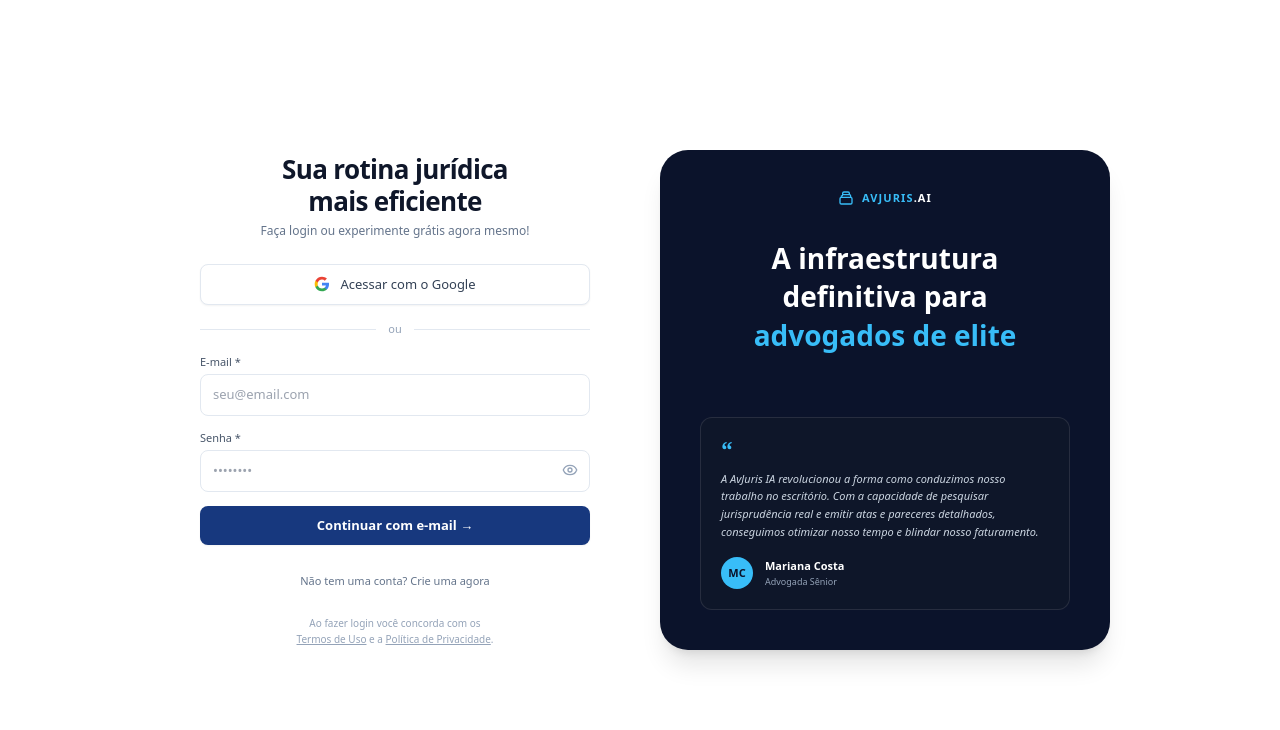
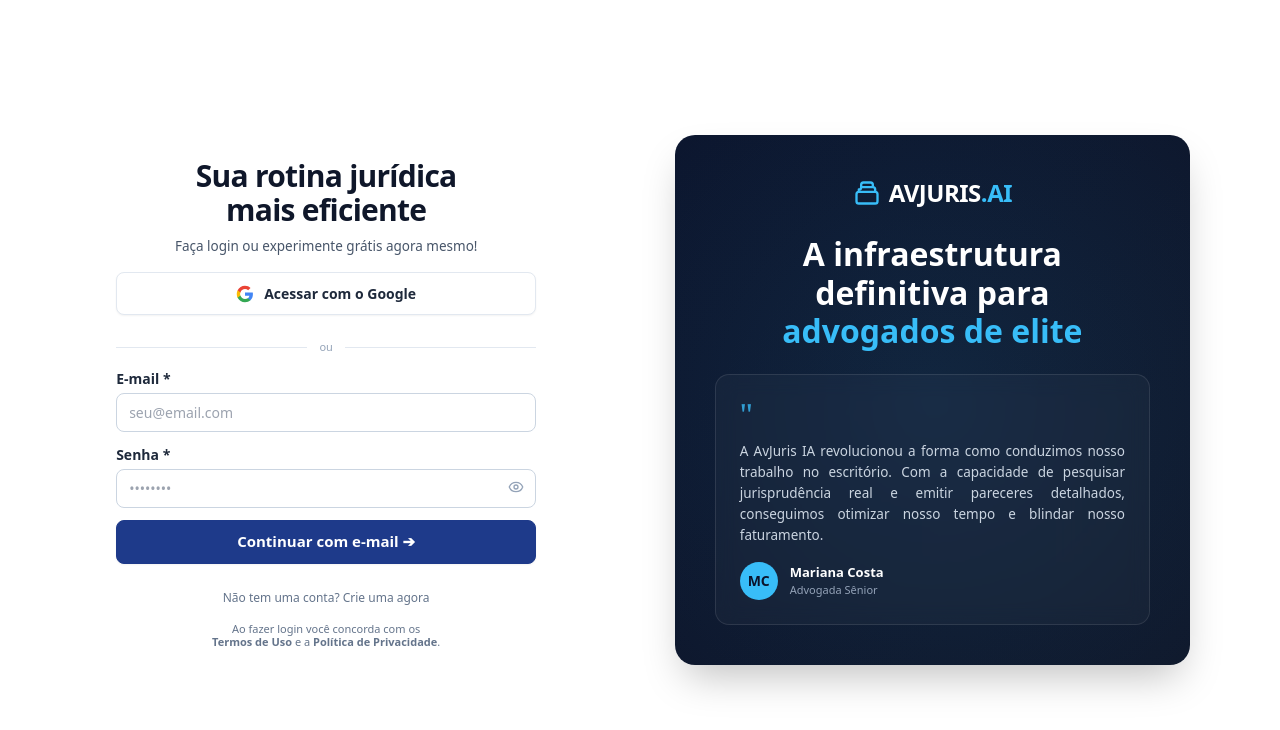
Before and after one commit to AislanVG/JurisPrime, a Next.js app in the folder frontend/: page / in a window 1280 px wide. Shown: the top 730 px of the page. Built offline with nearby package versions, Linux system fonts and the light colour scheme; no server answers.

Commit message:
Update page.tsx

```diff
--- a/frontend/app/page.tsx
+++ b/frontend/app/page.tsx
@@ -111,7 +111,7 @@
         setAuthMode("login");
       }
     } catch (err: any) {
-      setAuthError(err.message || "Erro de autenticação.");
+      setAuthError(err.message || "E-mail ou senha incorretos.");
     } finally {
       setAuthLoading(false);
     }
@@ -319,60 +319,48 @@
   }
 
   // =========================================================================
-  // 1. TELA DE LOGIN IDÊNTICA AO STREAMLIT
+  // 1. TELA DE LOGIN 100% IDÊNTICA AO STREAMLIT
   // =========================================================================
   if (!user) {
     return (
-      <div className="min-h-screen bg-white flex items-center justify-center px-4 py-8">
-        <div className="w-full max-w-[940px] grid grid-cols-1 md:grid-cols-2 gap-10 items-center">
+      <div className="min-h-screen bg-white flex items-center justify-center px-4 sm:px-6">
+        <div className="w-full max-w-[1100px] grid grid-cols-1 lg:grid-cols-[1.1fr_0.15fr_1.2fr] gap-6 items-center">
 
-          {/* LADO ESQUERDO: FORMULÁRIO */}
-          <div className="flex flex-col items-center text-center w-full max-w-[390px] mx-auto">
-            <h1 className="text-[26px] font-bold text-slate-900 tracking-tight leading-tight mb-1">
-              Sua rotina jurídica <br /> mais eficiente
+          {/* LADO ESQUERDO: FORMULÁRIO (col1) */}
+          <div className="w-full max-w-[420px] mx-auto flex flex-col items-center text-center">
+            <h1 className="text-[#0f172a] font-extrabold text-[30px] leading-[1.15] mt-2 mb-2 tracking-tight">
+              Sua rotina jurídica<br />mais eficiente
             </h1>
-            <p className="text-[12px] text-slate-500 mb-6">
+            <p className="text-[#475569] text-[13.5px] mb-4">
               Faça login ou experimente grátis agora mesmo!
             </p>
 
-            {/* BOTÃO GOOGLE OAUTH */}
+            {/* BOTÃO GOOGLE OAUTH (.google-btn-link) */}
             <button
               onClick={handleGoogleLogin}
               type="button"
-              className="w-full flex items-center justify-center space-x-2.5 py-2.5 px-4 border border-slate-200 rounded-lg bg-white hover:bg-slate-50 text-[13px] font-medium text-slate-700 shadow-sm transition-all mb-4"
+              className="w-full flex items-center justify-center gap-2.5 py-2.5 px-3 border border-[#e2e8f0] rounded-lg bg-white hover:bg-[#f8fafc] hover:border-[#cbd5e1] text-[14px] font-semibold text-[#1e293b] shadow-[0_1px_2px_rgba(0,0,0,0.05)] transition-all mb-3 cursor-pointer"
             >
-              <svg className="w-4 h-4" viewBox="0 0 24 24">
-                <path
-                  fill="#4285F4"
-                  d="M22.56 12.25c0-.78-.07-1.53-.2-2.25H12v4.26h5.92c-.26 1.37-1.04 2.53-2.21 3.31v2.77h3.57c2.08-1.92 3.28-4.74 3.28-8.09z"
-                />
-                <path
-                  fill="#34A853"
-                  d="M12 23c2.97 0 5.46-.98 7.28-2.66l-3.57-2.77c-.98.66-2.23 1.06-3.71 1.06-2.86 0-5.29-1.93-6.16-4.53H2.18v2.84C3.99 20.53 7.7 23 12 23z"
-                />
-                <path
-                  fill="#FBBC05"
-                  d="M5.84 14.09c-.22-.66-.35-1.36-.35-2.09s.13-1.43.35-2.09V7.06H2.18C1.43 8.55 1 10.22 1 12s.43 3.45 1.18 4.94l2.85-2.22.81-.63z"
-                />
-                <path
-                  fill="#EA4335"
-                  d="M12 5.38c1.62 0 3.06.56 4.21 1.64l3.15-3.15C17.45 2.09 14.97 1 12 1 7.7 1 3.99 3.47 2.18 7.06l3.66 2.84c.87-2.6 3.3-4.52 6.16-4.52z"
-                />
+              <svg width="18" height="18" viewBox="0 0 24 24">
+                <path d="M22.56 12.25c0-.78-.07-1.53-.2-2.25H12v4.26h5.92c-.26 1.37-1.04 2.53-2.21 3.31v2.77h3.57c2.08-1.92 3.28-4.74 3.28-8.09z" fill="#4285F4"/>
+                <path d="M12 23c2.97 0 5.46-.98 7.28-2.66l-3.57-2.77c-.98.66-2.23 1.06-3.71 1.06-2.86 0-5.29-1.93-6.16-4.53H2.18v2.84C3.99 20.53 7.7 23 12 23z" fill="#34A853"/>
+                <path d="M5.84 14.09c-.22-.66-.35-1.36-.35-2.09s.13-1.43.35-2.09V7.07H2.18C1.43 8.55 1 10.22 1 12s.43 3.45 1.18 4.93l2.85-2.22.81-.62z" fill="#FBBC05"/>
+                <path d="M12 5.38c1.62 0 3.06.56 4.21 1.64l3.15-3.15C17.45 2.09 14.97 1 12 1 7.7 1 3.99 3.47 2.18 7.07l3.66 2.84c.87-2.6 3.3-4.53 6.16-4.53z" fill="#EA4335"/>
               </svg>
               <span>Acessar com o Google</span>
             </button>
 
-            {/* DIVISOR OU */}
-            <div className="flex items-center w-full mb-4">
-              <div className="flex-grow border-t border-slate-200"></div>
-              <span className="flex-shrink mx-3 text-[11px] text-slate-400">ou</span>
-              <div className="flex-grow border-t border-slate-200"></div>
+            {/* DIVISOR OU (.auth-divider) */}
+            <div className="flex items-center w-full my-3 text-[#94a3b8] text-[11px] lowercase">
+              <div className="flex-1 border-b border-[#e2e8f0]"></div>
+              <span className="px-3">ou</span>
+              <div className="flex-1 border-b border-[#e2e8f0]"></div>
             </div>
 
             {/* FORMULÁRIO EMAIL & SENHA */}
-            <form onSubmit={handleEmailAuth} className="w-full space-y-3.5 text-left">
+            <form onSubmit={handleEmailAuth} className="w-full space-y-3 text-left">
               <div>
-                <label className="block text-[11px] font-medium text-slate-600 mb-1">
+                <label className="block text-[14px] font-semibold text-[#1e293b] mb-1">
                   E-mail *
                 </label>
                 <input
@@ -381,12 +369,12 @@
                   placeholder="seu@email.com"
                   value={email}
                   onChange={(e) => setEmail(e.target.value)}
-                  className="w-full px-3 py-2.5 text-[13px] bg-white border border-slate-200 rounded-lg focus:outline-none focus:ring-1 focus:ring-[#1e3a8a] focus:border-[#1e3a8a] transition"
+                  className="w-full px-3 py-2 bg-white border border-[#cbd5e1] rounded-lg text-[14px] text-[#1e293b] focus:outline-none focus:ring-1 focus:ring-[#1e3a8a] focus:border-[#1e3a8a] transition"
                 />
               </div>
 
               <div>
-                <label className="block text-[11px] font-medium text-slate-600 mb-1">
+                <label className="block text-[14px] font-semibold text-[#1e293b] mb-1">
                   Senha *
                 </label>
                 <div className="relative">
@@ -396,12 +384,12 @@
                     placeholder="••••••••"
                     value={password}
                     onChange={(e) => setPassword(e.target.value)}
-                    className="w-full px-3 py-2.5 text-[13px] bg-white border border-slate-200 rounded-lg focus:outline-none focus:ring-1 focus:ring-[#1e3a8a] focus:border-[#1e3a8a] pr-10 transition"
+                    className="w-full px-3 py-2 bg-white border border-[#cbd5e1] rounded-lg text-[14px] text-[#1e293b] focus:outline-none focus:ring-1 focus:ring-[#1e3a8a] focus:border-[#1e3a8a] pr-10 transition"
                   />
                   <button
                     type="button"
                     onClick={() => setShowPassword(!showPassword)}
-                    className="absolute right-3 top-3 text-slate-400 hover:text-slate-600"
+                    className="absolute right-3 top-2.5 text-slate-400 hover:text-slate-600 cursor-pointer"
                   >
                     {showPassword ? <EyeOff className="w-4 h-4" /> : <Eye className="w-4 h-4" />}
                   </button>
@@ -409,18 +397,18 @@
               </div>
 
               {authError && (
-                <p className="text-[11px] text-red-500 font-medium">{authError}</p>
+                <p className="text-[12px] text-red-500 font-medium">{authError}</p>
               )}
 
               <button
                 type="submit"
                 disabled={authLoading}
-                className="w-full py-2.5 bg-[#17387e] hover:bg-[#122c64] text-white rounded-lg font-semibold text-[13px] shadow-sm transition-all flex items-center justify-center space-x-2 mt-2"
+                className="w-full h-[44px] bg-[#1e3a8a] hover:bg-[#2563eb] border border-[#1e3a8a] hover:border-[#2563eb] text-white rounded-lg font-semibold text-[15px] transition-all flex items-center justify-center space-x-2 mt-2 cursor-pointer shadow-sm"
               >
                 {authLoading ? (
                   <Loader2 className="w-4 h-4 animate-spin" />
                 ) : (
-                  <span>{authMode === "login" ? "Continuar com e-mail →" : "Cadastrar Conta →"}</span>
+                  <span>{authMode === "login" ? "Continuar com e-mail ➔" : "Cadastrar Conta ➔"}</span>
                 )}
               </button>
 
@@ -431,7 +419,7 @@
                     setAuthMode(authMode === "login" ? "register" : "login");
                     setAuthError(null);
                   }}
-                  className="text-[11px] text-slate-500 hover:text-blue-700 transition"
+                  className="text-[12px] font-medium text-slate-500 hover:text-blue-700 transition cursor-pointer"
                 >
                   {authMode === "login"
                     ? "Não tem uma conta? Crie uma agora"
@@ -440,44 +428,52 @@
               </div>
             </form>
 
-            <p className="text-[10px] text-slate-400 mt-6 leading-relaxed">
-              Ao fazer login você concorda com os <br />
-              <span className="underline cursor-pointer">Termos de Uso</span> e a{" "}
-              <span className="underline cursor-pointer">Política de Privacidade</span>.
+            <p className="text-[11px] text-[#64748b] mt-3.5 leading-tight">
+              Ao fazer login você concorda com os<br />
+              <strong>Termos de Uso</strong> e a <strong>Política de Privacidade</strong>.
             </p>
           </div>
 
-          {/* LADO DIREITO: CARD INSTITUCIONAL CENTRALIZADO */}
-          <div className="bg-[#0B132B] text-white p-8 sm:p-10 rounded-[28px] shadow-xl flex flex-col justify-between min-h-[500px] text-center items-center">
+          {/* ESPAÇADOR CENTRAL (espaco) */}
+          <div className="hidden lg:block"></div>
 
-            {/* Bloco Superior Totalmente Centralizado */}
-            <div className="w-full flex flex-col items-center">
-              <div className="inline-flex items-center space-x-2 text-[11px] font-bold tracking-widest text-[#38bdf8] uppercase mb-8">
-                <svg className="w-4 h-4 text-[#38bdf8]" fill="none" stroke="currentColor" viewBox="0 0 24 24">
-                  <path strokeLinecap="round" strokeLinejoin="round" strokeWidth="2" d="M19 11H5m14 0a2 2 0 012 2v6a2 2 0 01-2 2H5a2 2 0 01-2-2v-6a2 2 0 012-2m14 0V9a2 2 0 00-2-2M5 11V9a2 2 0 002-2m0 0V5a2 2 0 012-2h6a2 2 0 012 2v2M7 7h10" />
-                </svg>
-                <span>AVJURIS<span className="text-white">.AI</span></span>
-              </div>
+          {/* LADO DIREITO: PAINEL AZUL ESCURO (.auth-right-panel) */}
+          <div className="w-full relative overflow-hidden rounded-[20px] p-8 sm:p-10 text-white min-h-[460px] flex flex-col justify-center shadow-[0_20px_40px_-10px_rgba(0,0,0,0.25)] bg-gradient-to-br from-[#0B132B] to-[#0F172A]">
 
-              <h2 className="text-[26px] sm:text-[28px] font-bold leading-snug mb-6 text-white max-w-[340px]">
-                A infraestrutura <br /> definitiva para <br />
-                <span className="text-[#38bdf8]">advogados de elite</span>
-              </h2>
+            {/* Efeito radial de fundo */}
+            <div className="absolute -top-[50%] -left-[50%] w-[200%] h-[200%] bg-[radial-gradient(circle,rgba(56,189,248,0.1)_0%,transparent_60%)] pointer-events-none"></div>
+
+            {/* Logo Centralizada */}
+            <div className="flex items-center justify-center gap-2 mb-6 relative z-10">
+              <svg className="w-7 h-7 text-[#38BDF8]" fill="none" stroke="currentColor" viewBox="0 0 24 24">
+                <path strokeLinecap="round" strokeLinejoin="round" strokeWidth="2" d="M19 11H5m14 0a2 2 0 012 2v6a2 2 0 01-2 2H5a2 2 0 01-2-2v-6a2 2 0 012-2m14 0V9a2 2 0 00-2-2M5 11V9a2 2 0 002-2m0 0V5a2 2 0 012-2h6a2 2 0 012 2v2M7 7h10" />
+              </svg>
+              <span className="text-[24px] font-extrabold text-white tracking-[-0.5px]">
+                AVJURIS<span className="text-[#38BDF8]">.AI</span>
+              </span>
             </div>
 
-            {/* Depoimento Interno */}
-            <div className="bg-[#0F172A]/95 border border-white/10 rounded-xl p-5 text-left w-full">
-              <span className="text-2xl text-[#38bdf8] leading-none block mb-2 font-serif font-black">“</span>
-              <p className="text-[11px] text-slate-300 leading-relaxed italic mb-4">
-                A AvJuris IA revolucionou a forma como conduzimos nosso trabalho no escritório. Com a capacidade de pesquisar jurisprudência real e emitir atas e pareceres detalhados, conseguimos otimizar nosso tempo e blindar nosso faturamento.
+            {/* Título Centralizado */}
+            <h2 className="text-center text-[28px] sm:text-[32px] font-extrabold leading-[1.2] mb-6 relative z-10 text-white">
+              A infraestrutura<br />definitiva para<br />
+              <span className="text-[#38BDF8]">advogados de elite</span>
+            </h2>
+
+            {/* Depoimento Glassmorphism */}
+            <div className="bg-white/[0.03] border border-white/10 rounded-[14px] p-6 relative z-10 backdrop-blur-[10px] text-left">
+              <div className="text-[#38BDF8] text-[32px] font-serif leading-none mb-2.5 opacity-80 select-none">
+                "
+              </div>
+              <p className="text-[13.5px] leading-[1.55] text-[#cbd5e1] mb-4 text-justify">
+                A AvJuris IA revolucionou a forma como conduzimos nosso trabalho no escritório. Com a capacidade de pesquisar jurisprudência real e emitir pareceres detalhados, conseguimos otimizar nosso tempo e blindar nosso faturamento.
               </p>
-              <div className="flex items-center space-x-3">
-                <div className="w-8 h-8 rounded-full bg-[#38bdf8] text-[#0B132B] font-bold text-[11px] flex items-center justify-center">
+              <div className="flex items-center gap-3">
+                <div className="w-[38px] h-[38px] rounded-full bg-[#38BDF8] text-[#0B132B] font-extrabold text-[14px] flex items-center justify-center shrink-0">
                   MC
                 </div>
                 <div>
-                  <h4 className="text-[11px] font-bold text-white">Mariana Costa</h4>
-                  <p className="text-[9px] text-slate-400">Advogada Sênior</p>
+                  <div className="font-bold text-[13px] text-white">Mariana Costa</div>
+                  <div className="text-[11px] text-[#94a3b8]">Advogada Sênior</div>
                 </div>
               </div>
             </div>
```
